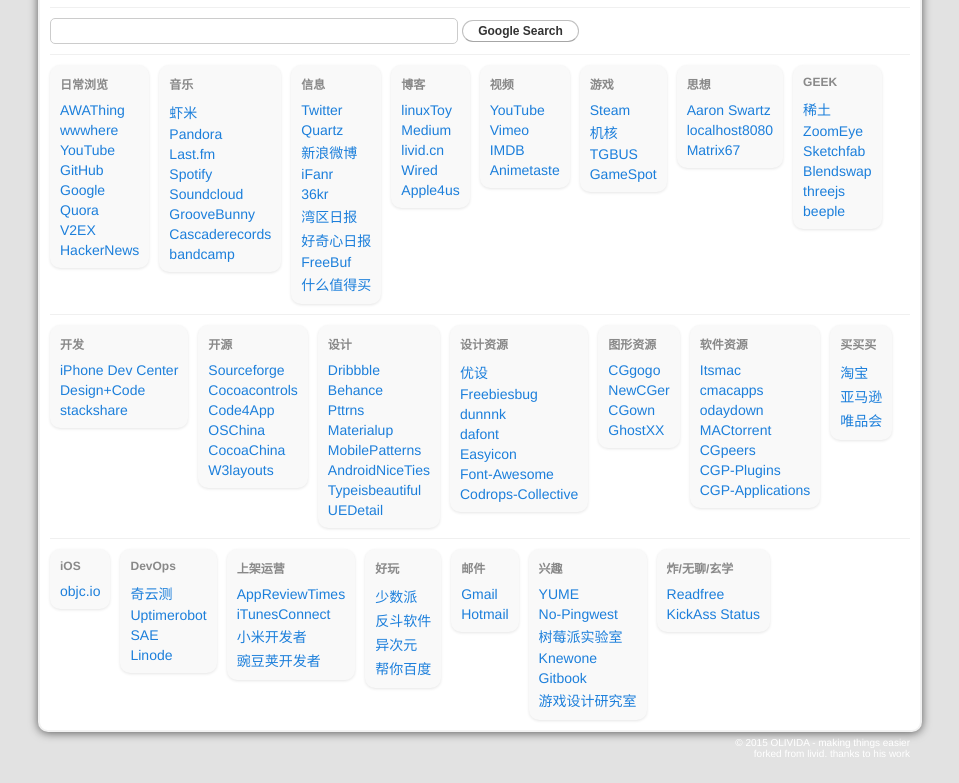
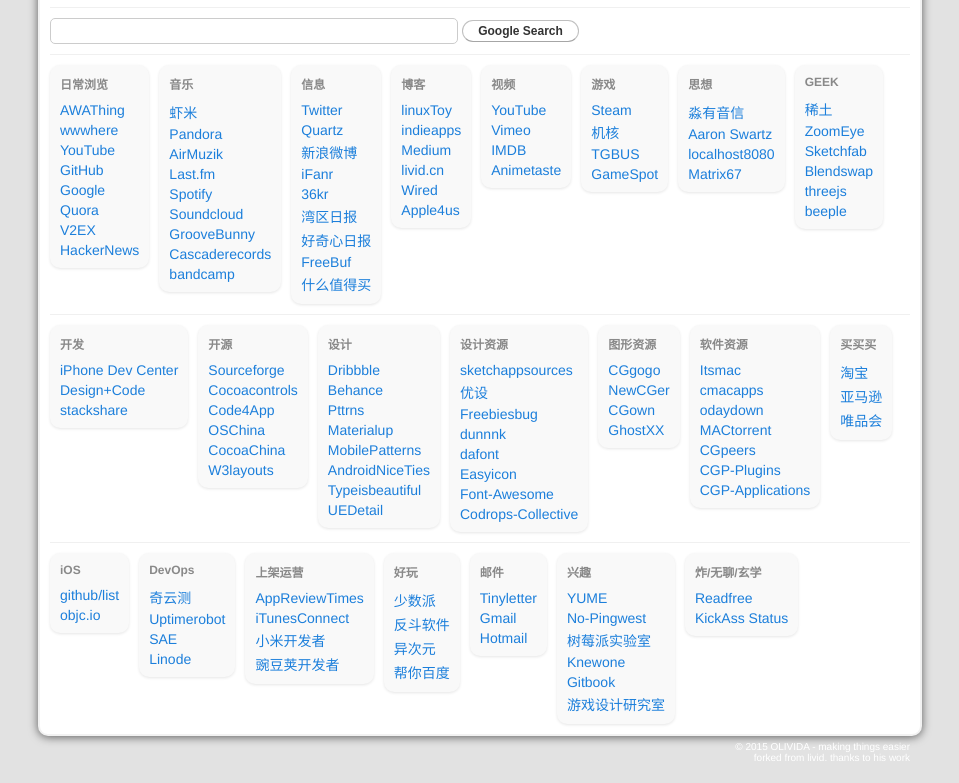
Before and after one commit to Node-X/Startpage_On_Docker, a plain HTML site: page index.html in a window 1280 px wide. Shown: the part 62-845 px from the top of the page, without its empty margins (160-1119 px from the left). Drawn offline with Linux system fonts and the light colour scheme.

Commit message:
添加了一些网址

```diff
--- a/index.html
+++ b/index.html
@@ -37,6 +37,7 @@
 			<ul class="nav">
 				<li><a href="http://www.xiami.com/" target="_blank">虾米</a></li>
 				<li><a href="http://www.pandora.com/" target="_blank">Pandora</a></li>
+				<li><a href="https://www.airmuzik.com/tw" target="_blank">AirMuzik</a></li>
 				<li><a href="http://www.last.fm/" target="_blank">Last.fm</a></li>
 				<li><a href="https://play.spotify.com/browse" target="_blank">Spotify</a></li>
 				<li><a href="https://soundcloud.com/explore" target="_blank">Soundcloud</a></li>
@@ -63,6 +64,7 @@
 			<div class="column_title">博客</div>
 			<ul class="nav">
 				<li><a href="https://linuxtoy.org/" target="_blank">linuxToy</a></li>
+				<li><a href="http://indie-apps.tumblr.com/" target="_blank">indieapps</a></li>
 				<li><a href="https://medium.com/" target="_blank">Medium</a></li>
 				<li><a href="https://web.archive.org/web/20070824010656/http://www.livid.cn/" target="_blank">livid.cn</a></li>
 				<li><a href="http://wired.com/" target="_blank">Wired</a></li>
@@ -90,6 +92,7 @@
 		<div class="column">
 			<div class="column_title">思想</div>
 			<ul class="nav">
+				<li><a href="http://blog.liumiao.com/" target="_blank">淼有音信</a></li>
 				<li><a href="http://www.aaronsw.com/weblog/" target="_blank">Aaron Swartz</a></li>
 				<li><a href="http://localhost-8080.com/" target="_blank">localhost8080</a></li>
 				<li><a href="http://www.matrix67.com/blog" target="_blank">Matrix67</a></li>
@@ -143,6 +146,7 @@
 		<div class="column">
 			<div class="column_title">设计资源</div>
 			<ul class="nav">
+				<li><a href="http://www.sketchappsources.com/all-free-sources.html" target="_blank">sketchappsources</a></li>
 				<li><a href="http://www.uisdc.com/" target="_blank">优设</a></li>
 				<li><a href="http://freebiesbug.com/" target="_blank">Freebiesbug</a></li>
 				<li><a href="http://dunnnk.com/" target="_blank">dunnnk</a></li>
@@ -186,6 +190,7 @@
 		<div class="column">
 			<div class="column_title">iOS</div>
 			<ul class="nav">
+			<li><a href="http://github.ibireme.com/github/list/ios/" target="_blank">github/list</a></li>
 				<li><a href="http://www.objc.io/" target="_blank">objc.io</a></li>
 			</ul>
 		</div>
@@ -219,6 +224,7 @@
 		<div class="column">
 			<div class="column_title">邮件</div>
 			<ul class="nav">
+				<li><a href="https://app.tinyletter.com/#!/" target="_blank">Tinyletter</a></li>
 				<li><a href="https://mail.google.com/" target="_blank">Gmail</a></li>
 				<li><a href="https://col126.mail.live.com/default.aspx?fid=flinbox" target="_blank">Hotmail</a></li>
 			</ul>
```
